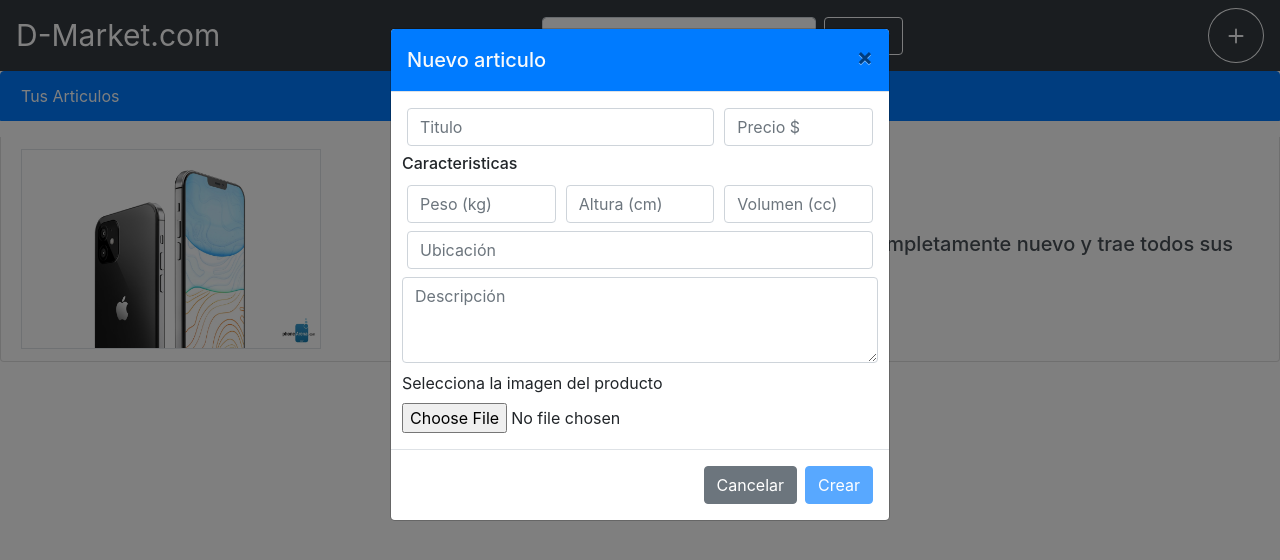
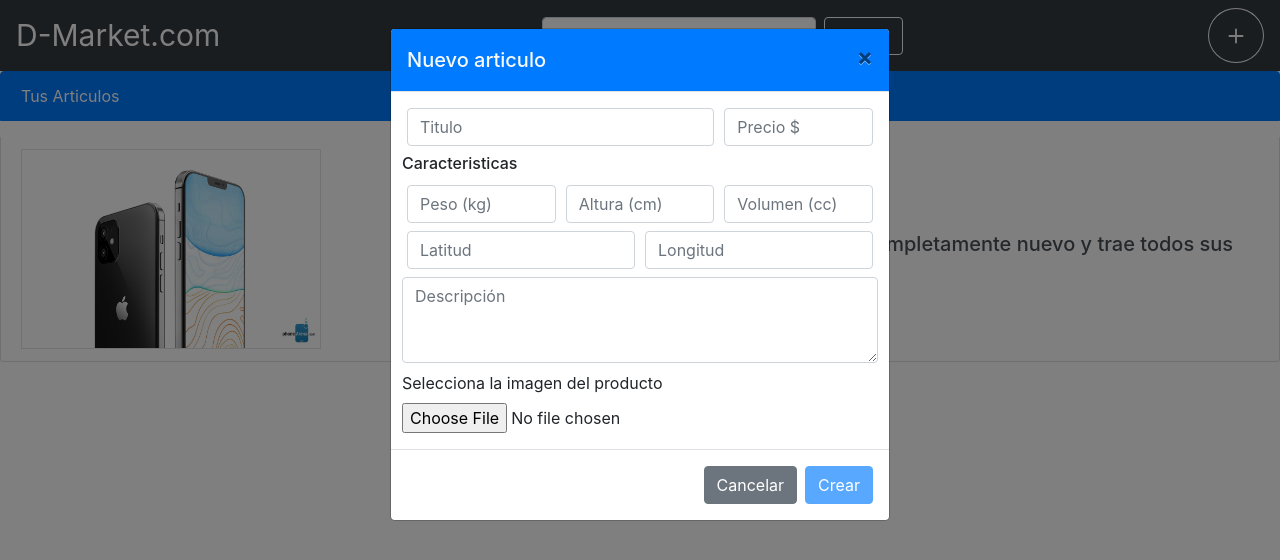
Before and after one commit to LCSL2602/pruebaDeIngresoEmqu, an Angular app: page / in a window 1280 px wide. Both pictures are taken after a click on the button 1236 px from the left and 35 px from the top of the page. Shown: the top 560 px of the page. Built offline with nearby package versions, Linux system fonts and the light colour scheme.

Commit message:
Agregado input de coordenadas

```diff
--- a/src/app/mis-productos/mis-productos.component.html
+++ b/src/app/mis-productos/mis-productos.component.html
@@ -82,9 +82,12 @@
                     </div>
                 </div>
                 <div class="form-row mt-2">
-                    <div class="col">
-                        <input type="text" class="form-control" placeholder="Ubicación" formControlName='ubicacion' >
+                    <div class="col-sm-6">
+                        <input type="number" class="form-control" placeholder="Latitud" formControlName='Latitud' >
                     </div>
+                    <div class="col-sm-6">
+                      <input type="number" class="form-control" placeholder="Longitud" formControlName='Longitud' >
+                  </div>
                 </div>
                 <div class="form-row mt-2">
                     <textarea class='form-control' cols="10" rows="3" placeholder="Descripción" formControlName='descripcion' [class.bordeError]='formularioParaCrear.get("descripcion").errors && formularioParaCrear.get("descripcion").touched' ></textarea>
@@ -105,6 +108,7 @@
       </div>
     </div>
   </div>
+
 
 
   <!-- Modal de descripcion -->
@@ -237,10 +241,13 @@
                     </div>
                 </div>
                 <div class="form-row mt-2">
-                    <div class="col">
-                        <input type="text" class="form-control" placeholder="Ubicación" formControlName='ubicacion' >
-                    </div>
-                </div>
+                     <div class="col-sm-6">
+                       <input type="number" class="form-control" placeholder="Latitud" formControlName='Latitud' >
+                   </div>
+                   <div class="col-sm-6">
+                     <input type="number" class="form-control" placeholder="Longitud" formControlName='Longitud' >
+                   </div>
+                   </div>
                 <div class="form-row mt-2">
                     <textarea class='form-control' cols="10" rows="3" placeholder="Descripción" formControlName='descripcion' [class.bordeError]='formularioParaEditar.get("descripcion").errors && formularioParaEditar.get("descripcion").touched' ></textarea>
                     <div *ngIf="formularioParaEditar.get('descripcion').errors && formularioParaEditar.get('descripcion').touched" >
--- a/src/app/mis-productos/mis-productos.component.ts
+++ b/src/app/mis-productos/mis-productos.component.ts
@@ -22,7 +22,8 @@ export class MisProductosComponent implements OnInit {
     volumen: new FormControl('', Validators.required),
     imagenUrl: new FormControl('', Validators.required),
     descripcion: new FormControl('', Validators.required),
-    ubicacion: new FormControl('', Validators.required)
+    Latitud: new FormControl('', Validators.required),
+    Longitud: new FormControl('', Validators.required)
   })
 
   formularioParaEditar = new FormGroup({
@@ -33,7 +34,8 @@ export class MisProductosComponent implements OnInit {
     volumen: new FormControl('', Validators.required),
     imagenUrl: new FormControl('', Validators.required),
     descripcion: new FormControl('', Validators.required),
-    ubicacion: new FormControl('', Validators.required)
+    Latitud: new FormControl('', Validators.required),
+    Longitud: new FormControl('', Validators.required)
   })
 
 //Auxiliar de la base de datos filtrada
@@ -59,7 +61,8 @@ export class MisProductosComponent implements OnInit {
       peso:'5',
       altura:'20',
       volumen:'62.47',
-      ubicacion:'Ciudad Guayana'
+      Latitud:23,
+      Longitud:50
     }
   ];
 
@@ -121,8 +124,9 @@ export class MisProductosComponent implements OnInit {
       altura: this.descripcionDeVenta[0].altura,
       volumen: this.descripcionDeVenta[0].volumen,
       descripcion: this.descripcionDeVenta[0].descripcion,
-      ubicacion: this.descripcionDeVenta[0].ubicacion,
-      imagenUrl: this.descripcionDeVenta[0].imagenUrl,
+      Latitud:this.descripcionDeVenta[0].Latitud,
+      Longitud:this.descripcionDeVenta[0].Longitud,
+      imagenUrl: this.descripcionDeVenta[0].imagenUrl
     })
   }
 
```
